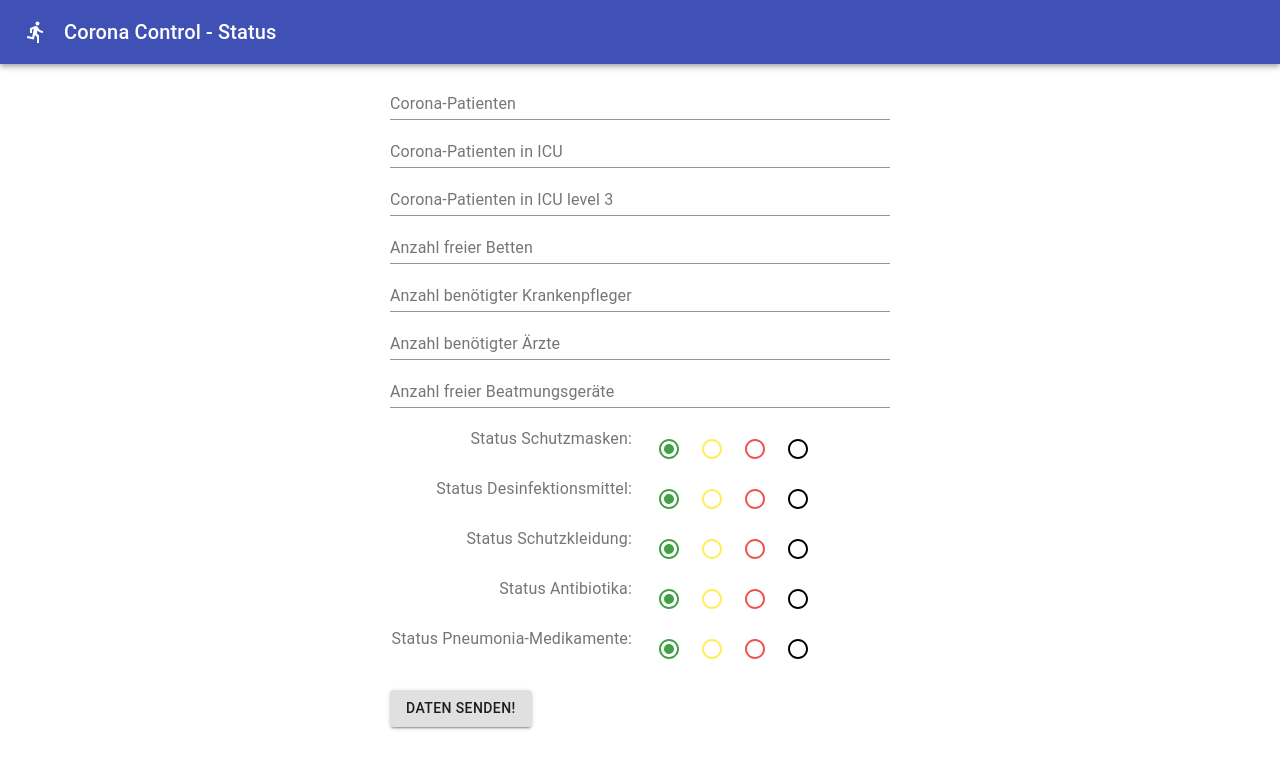
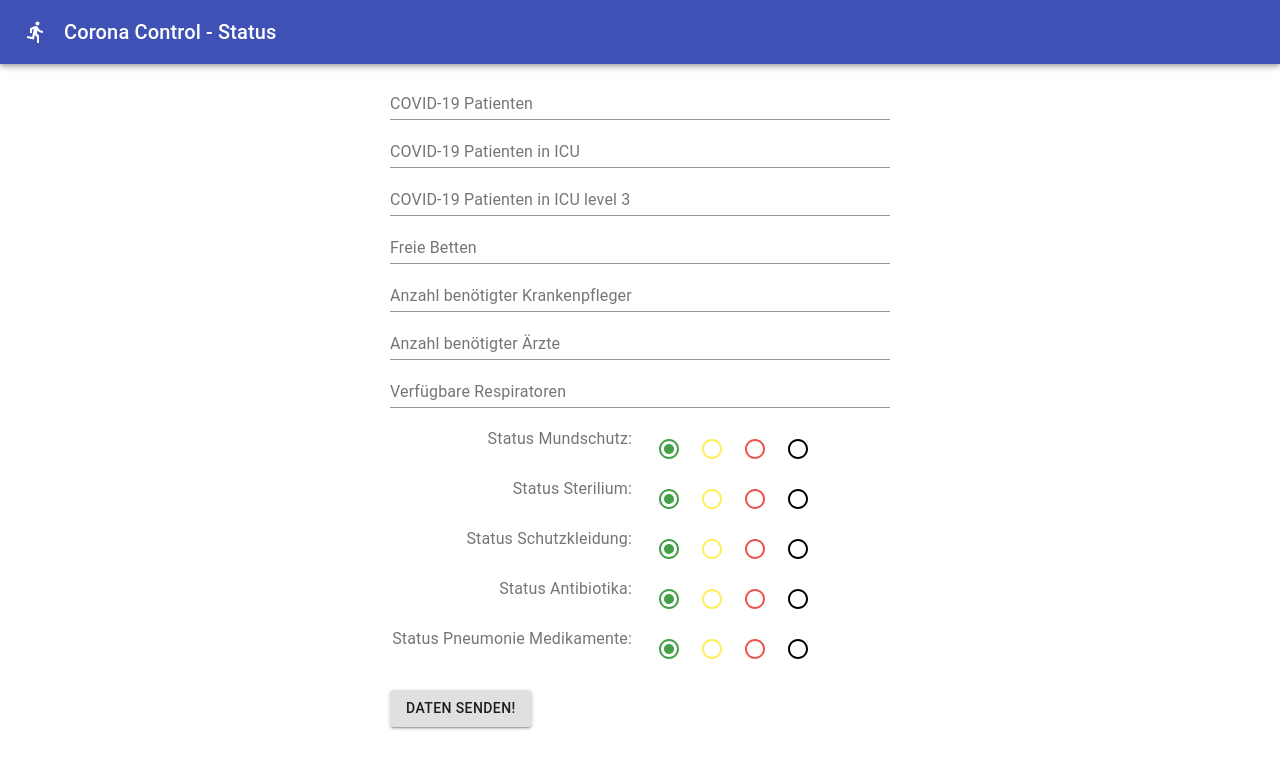
Before and after one commit to nortal/corona-control, a React (Create React App) app: page /status/1 in a window 1280 px wide. Shown: the top 768 px of the page. Built offline with nearby package versions, Linux system fonts and the light colour scheme.

Commit message:
Adjust translations to prototype

```diff
--- a/src/components/views/CoronaForm.tsx
+++ b/src/components/views/CoronaForm.tsx
@@ -136,22 +136,22 @@ const CoronaForm = (props: CoronaFormProps) => {
         }}>
                 <FormControl style={{ width: "100%" }}>
                     <NumberField
-                        label={"Corona-Patienten"}
+                        label={"COVID-19 Patienten"}
                         value={values.nrOfVirusPatients}
                         onChange={(event => updateNumberField(event, "nrOfVirusPatients"))}
                     />
                     <NumberField
-                        label={"Corona-Patienten in ICU"}
+                        label={"COVID-19 Patienten in ICU"}
                         value={values.nrOfVirusPatientsInICU}
                         onChange={(event => updateNumberField(event, "nrOfVirusPatientsInICU"))}
                     />
                     <NumberField
-                        label={"Corona-Patienten in ICU level 3"}
+                        label={"COVID-19 Patienten in ICU level 3"}
                         value={values.nrOfVirusPatientsInICULvl3}
                         onChange={(event => updateNumberField(event, "nrOfVirusPatientsInICULvl3"))}
                     />
                     <NumberField
-                        label={"Anzahl freier Betten"}
+                        label={"Freie Betten"}
                         value={values.nrOfFreeBeds}
                         onChange={(event => updateNumberField(event, "nrOfFreeBeds"))}
                     />
@@ -166,20 +166,20 @@ const CoronaForm = (props: CoronaFormProps) => {
                         onChange={(event => updateNumberField(event, "nrOfPhysiciansNeeded"))}
                     />
                     <NumberField
-                        label={"Anzahl freier Beatmungsgeräte"}
+                        label={"Verfügbare Respiratoren"}
                         value={values.nrOfFreeVentilators}
                         onChange={(event => updateNumberField(event, "nrOfFreeVentilators"))}
                     />
                 </FormControl>
                 <div style={{ margin: "20px 0px" }}>
                     <StatusField
-                        label={"Status Schutzmasken"}
+                        label={"Status Mundschutz"}
                         value={values.masksStockStatus}
                         possibleValues={possibleValues}
                         onChange={(event => updateStatusField(event, "masksStockStatus"))}
                     />
                     <StatusField
-                        label={"Status Desinfektionsmittel"}
+                        label={"Status Sterilium"}
                         value={values.disinfectantStockStatus}
                         possibleValues={possibleValues}
                         onChange={(event => updateStatusField(event, "disinfectantStockStatus"))}
@@ -197,7 +197,7 @@ const CoronaForm = (props: CoronaFormProps) => {
                         onChange={(event => updateStatusField(event, "antibioticsStockStatus"))}
                     />
                     <StatusField
-                        label={"Status Pneumonia-Medikamente"}
+                        label={"Status Pneumonie Medikamente"}
                         value={values.antiPneumoniaDrugStockStatus}
                         possibleValues={possibleValues}
                         onChange={(event => updateStatusField(event, "antiPneumoniaDrugStockStatus"))}
```
